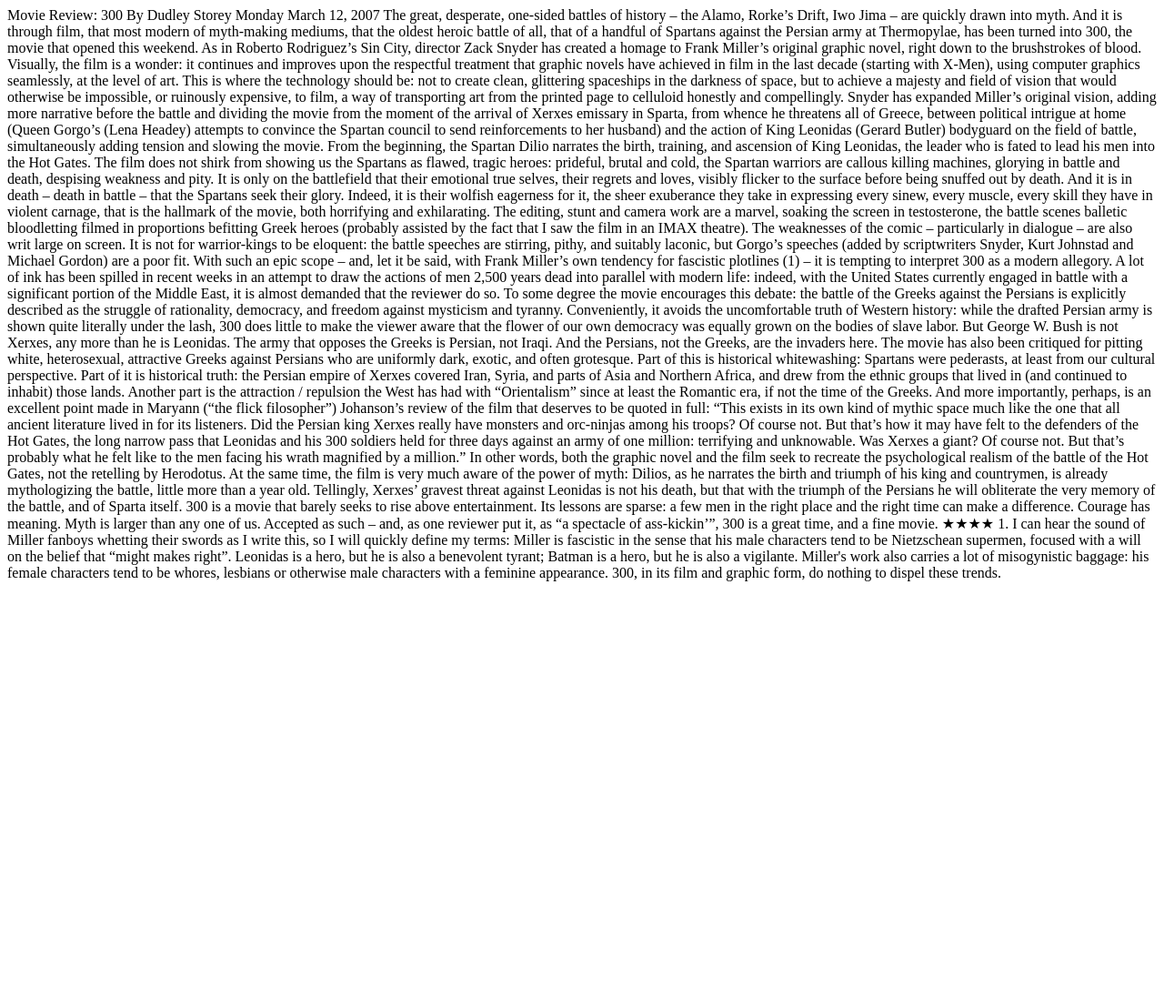
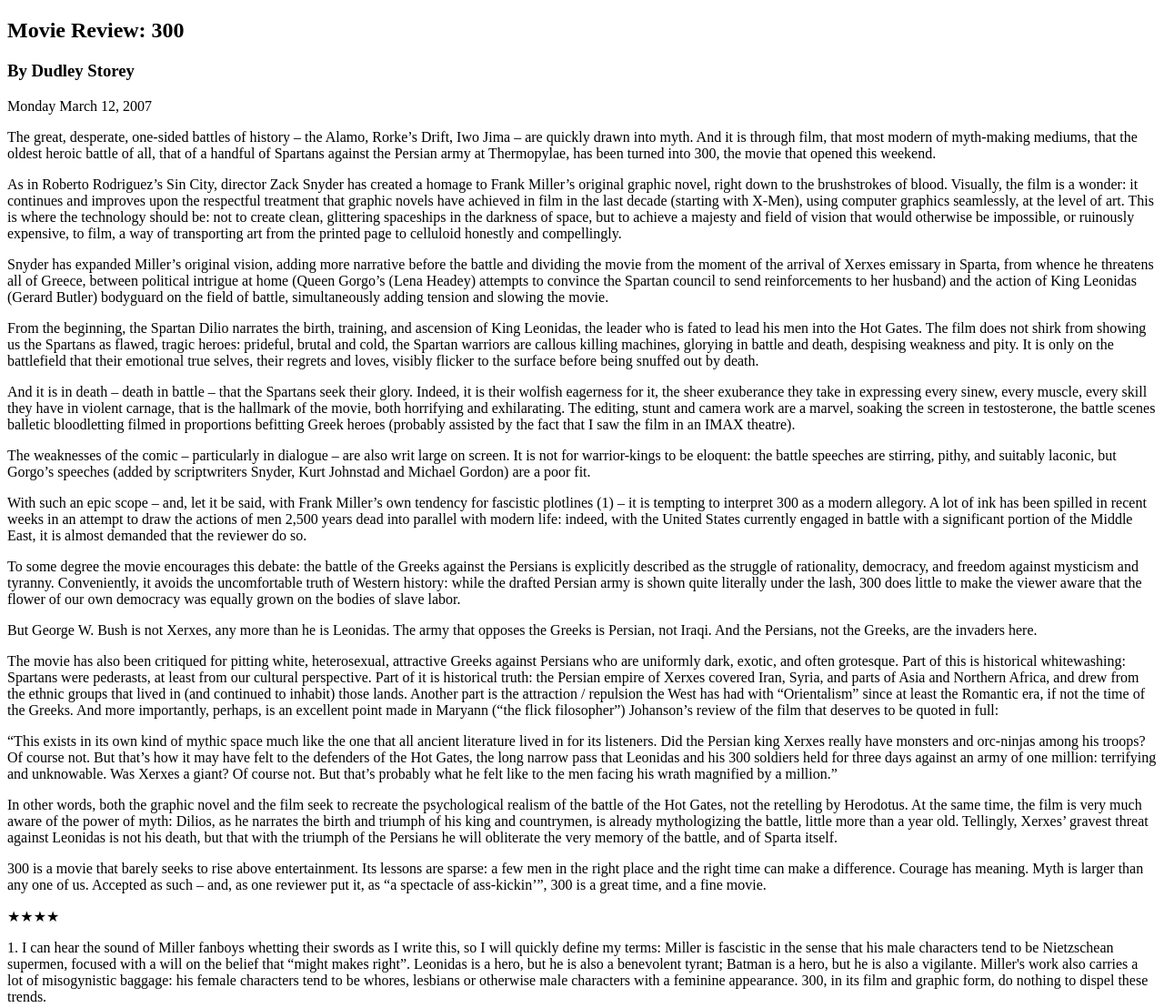
Before and after one commit to S-C-Johnston/NCMC-CIS_141, a plain HTML site: page pre-test/submission/public/index.html in a window 1280 px wide. Shown: the whole page at 91% size. Before the commit the page ends 800 px from the top, so only its background shows below. Drawn offline with Linux system fonts and the light colour scheme.

Commit message:
Add paragraph tags to text

```diff
--- a/pre-test/submission/public/index.html
+++ b/pre-test/submission/public/index.html
@@ -4,19 +4,24 @@
 
 <article>
 
+<h2>Movie Review: 300</h2>
 
-Movie Review: 300
+<h3>By Dudley Storey</h3>
 
-By Dudley Storey
+<p>
+Monday March 12, 2007
+</p>
 
-Monday March 12, 2007
 
+<p>
 The great, desperate, one-sided battles of history – the Alamo, Rorke’s Drift,
 Iwo Jima – are quickly drawn into myth. And it is through film, that most
 modern of myth-making mediums, that the oldest heroic battle of all, that of a
 handful of Spartans against the Persian army at Thermopylae, has been turned
 into 300, the movie that opened this weekend.
+</p>
 
+<p>
 As in Roberto Rodriguez’s Sin City, director Zack Snyder has created a homage
 to Frank Miller’s original graphic novel, right down to the brushstrokes of
 blood. Visually, the film is a wonder: it continues and improves upon the
@@ -27,7 +32,9 @@
 vision that would otherwise be impossible, or ruinously expensive, to film, a
 way of transporting art from the printed page to celluloid honestly and
 compellingly.
+</p>
 
+<p>
 Snyder has expanded Miller’s original vision, adding more narrative before the
 battle and dividing the movie from the moment of the arrival of Xerxes emissary
 in Sparta, from whence he threatens all of Greece, between political intrigue
@@ -35,7 +42,9 @@
 to send reinforcements to her husband) and the action of King Leonidas (Gerard
 Butler) bodyguard on the field of battle, simultaneously adding tension and
 slowing the movie.
+</p>
 
+<p>
 From the beginning, the Spartan Dilio narrates the birth, training, and
 ascension of King Leonidas, the leader who is fated to lead his men into the
 Hot Gates. The film does not shirk from showing us the Spartans as flawed,
@@ -43,7 +52,9 @@
 killing machines, glorying in battle and death, despising weakness and pity. It
 is only on the battlefield that their emotional true selves, their regrets and
 loves, visibly flicker to the surface before being snuffed out by death.
+</p>
 
+<p>
 And it is in death – death in battle – that the Spartans seek their glory.
 Indeed, it is their wolfish eagerness for it, the sheer exuberance they take in
 expressing every sinew, every muscle, every skill they have in violent carnage,
@@ -52,19 +63,25 @@
 testosterone, the battle scenes balletic bloodletting filmed in proportions
 befitting Greek heroes (probably assisted by the fact that I saw the film in an
 IMAX theatre).
+</p>
 
+<p>
 The weaknesses of the comic – particularly in dialogue – are also writ large on
 screen. It is not for warrior-kings to be eloquent: the battle speeches are
 stirring, pithy, and suitably laconic, but Gorgo’s speeches (added by
 scriptwriters Snyder, Kurt Johnstad and Michael Gordon) are a poor fit.
+</p>
 
+<p>
 With such an epic scope – and, let it be said, with Frank Miller’s own tendency
 for fascistic plotlines (1) – it is tempting to interpret 300 as a modern
 allegory. A lot of ink has been spilled in recent weeks in an attempt to draw
 the actions of men 2,500 years dead into parallel with modern life: indeed,
 with the United States currently engaged in battle with a significant portion
 of the Middle East, it is almost demanded that the reviewer do so.
+</p>
 
+<p>
 To some degree the movie encourages this debate: the battle of the Greeks
 against the Persians is explicitly described as the struggle of rationality,
 democracy, and freedom against mysticism and tyranny. Conveniently, it avoids
@@ -72,11 +89,15 @@
 shown quite literally under the lash, 300 does little to make the viewer aware
 that the flower of our own democracy was equally grown on the bodies of slave
 labor.
+</p>
 
+<p>
 But George W. Bush is not Xerxes, any more than he is Leonidas. The army that
 opposes the Greeks is Persian, not Iraqi. And the Persians, not the Greeks, are
 the invaders here.
+</p>
 
+<p>
 The movie has also been critiqued for pitting white, heterosexual, attractive
 Greeks against Persians who are uniformly dark, exotic, and often grotesque.
 Part of this is historical whitewashing: Spartans were pederasts, at least from
@@ -87,7 +108,9 @@
 since at least the Romantic era, if not the time of the Greeks. And more
 importantly, perhaps, is an excellent point made in Maryann (“the flick
 filosopher”) Johanson’s review of the film that deserves to be quoted in full:
+</p>
 
+<p>
 “This exists in its own kind of mythic space much like the one that all ancient
 literature lived in for its listeners. Did the Persian king Xerxes really have
 monsters and orc-ninjas among his troops? Of course not. But that’s how it may
@@ -95,7 +118,9 @@
 and his 300 soldiers held for three days against an army of one million:
 terrifying and unknowable. Was Xerxes a giant? Of course not. But that’s
 probably what he felt like to the men facing his wrath magnified by a million.”
+</p>
 
+<p>
 In other words, both the graphic novel and the film seek to recreate the
 psychological realism of the battle of the Hot Gates, not the retelling by
 Herodotus. At the same time, the film is very much aware of the power of myth:
@@ -104,15 +129,21 @@
 Xerxes’ gravest threat against Leonidas is not his death, but that with the
 triumph of the Persians he will obliterate the very memory of the battle, and
 of Sparta itself.
+</p>
 
+<p>
 300 is a movie that barely seeks to rise above entertainment. Its lessons are
 sparse: a few men in the right place and the right time can make a difference.
 Courage has meaning. Myth is larger than any one of us. Accepted as such – and,
 as one reviewer put it, as “a spectacle of ass-kickin’”, 300 is a great time,
 and a fine movie.
+</p>
 
+<p>
 ★★★★
+</p>
 
+<p>
 1. I can hear the sound of Miller fanboys whetting their swords as I write
 this, so I will quickly define my terms: Miller is fascistic in the sense that
 his male characters tend to be Nietzschean supermen, focused with a will on the
@@ -121,6 +152,7 @@
 also carries a lot of misogynistic baggage: his female characters tend to be
 whores, lesbians or otherwise male characters with a feminine appearance. 300,
 in its film and graphic form, do nothing to dispel these trends.
+</p>
 
 </article>
 
```
